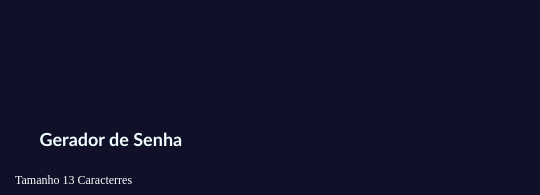
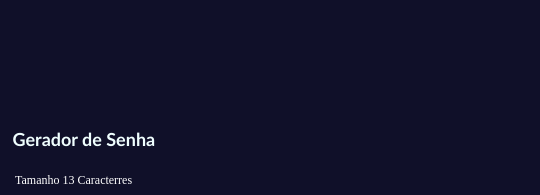
Before and after one commit to Arthur0088/Gerador-Senha, a plain HTML site: page index.html in a window 390 px wide. Shown: the part 228-423 px from the top of the page, 540 px wide, since content can reach past the window. Drawn offline with Linux system fonts and the light colour scheme.

Commit message:
commit 3.1

```diff
--- a/style.css
+++ b/style.css
@@ -120,7 +120,7 @@ body{
     }
     .title-principal{
         font-size: 18px;
-        margin-left: 79px;
+        margin-left: 25px;
     }
     .title-senha{
         text-align: start;
```
